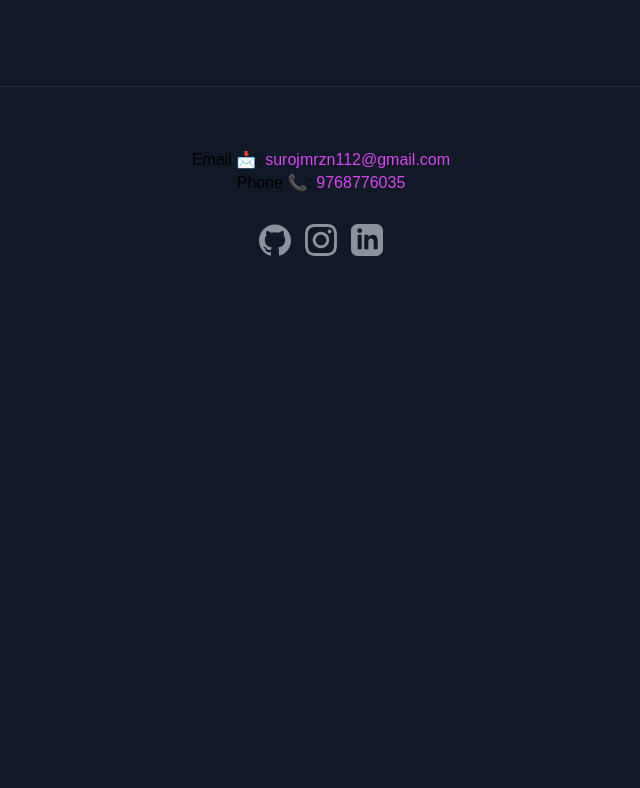
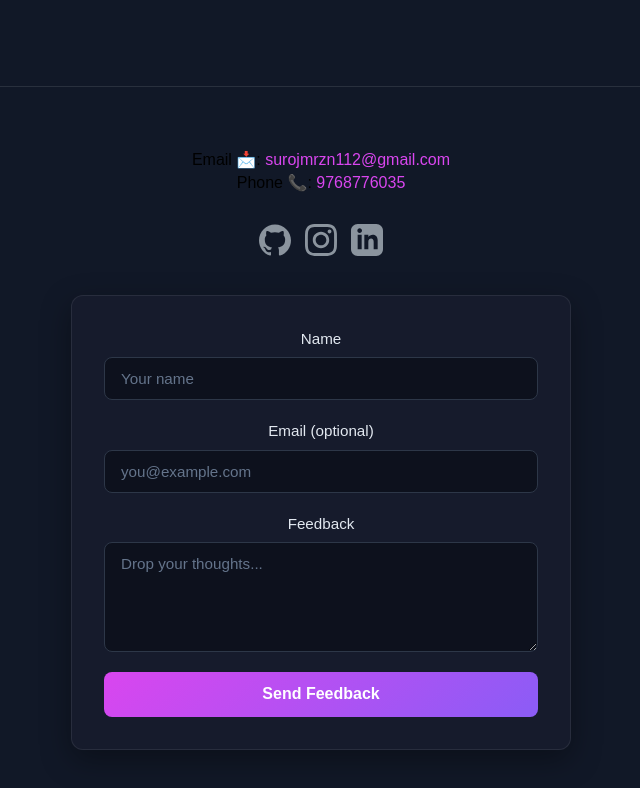
Before and after one commit to Suroj-mrzn/Portfolio.V-2, a plain HTML site: page index.html in a window 1280 px wide. Shown: the part 4740-5528 px from the top of the page, without its empty margins (319-959 px from the left). Before the commit the page ends 5063 px from the top, so only its background shows below. Drawn offline with Linux system fonts and the light colour scheme.

Commit message:
added a feedback

```diff
--- a/index.html
+++ b/index.html
@@ -173,6 +173,21 @@
     </a>
 </div>
     </div>
+    <div class="feedback-form">
+    <form action="https://formspree.io/f/xzerzkbw" method="post">
+<label for="name">Name</label>
+  <input type="text" id="name" name="name" placeholder="Your name" required />
+
+  <label for="email">Email (optional)</label>
+  <input type="email" id="email" name="email" placeholder="you@example.com" />
+
+  <label for="message">Feedback</label>
+  <textarea id="message" name="message" rows="4" placeholder="Drop your thoughts..." required></textarea>
+
+  <button type="submit">Send Feedback</button>
+
+    </form>
+    </div>
 </footer>
 </body>
 </html>
--- a/style.css
+++ b/style.css
@@ -302,3 +302,85 @@ footer a:hover{
     transform: translateY(-3px) scale(1.05);
     filter: drop-shadow(0 0 8px rgba(189, 26, 181, 0.6));
 }
+
+
+/* 1. Form Container */
+.feedback-form {
+  max-width: 500px;
+  margin: 2rem auto;
+  padding: 2rem;
+  background-color: #161b2c; /* Deep dark navy card */
+  border: 1px solid rgba(255, 255, 255, 0.08);
+  border-radius: 12px;
+  box-shadow: 0 10px 30px rgba(0, 0, 0, 0.35);
+}
+
+/* 2. Labels */
+.feedback-form label {
+  display: block;
+  margin-bottom: 0.4rem;
+  font-size: 0.95rem;
+  font-weight: 500;
+  color: #e2e8f0;
+}
+
+/* 3. Text Inputs & Textarea */
+.feedback-form input,
+.feedback-form textarea {
+  display: block;
+  width: 100%;
+  padding: 0.75rem 1rem;
+  margin-bottom: 1.25rem;
+  background-color: #0d111d; /* Slightly darker inset background */
+  border: 1px solid #2d3748;
+  border-radius: 8px;
+  color: #ffffff;
+  font-family: inherit;
+  font-size: 0.95rem;
+  box-sizing: border-box;
+  transition: border-color 0.2s ease, box-shadow 0.2s ease;
+}
+
+/* Placeholder Text */
+.feedback-form input::placeholder,
+.feedback-form textarea::placeholder {
+  color: #64748b;
+}
+
+/* Prevent horizontal stretching on the textarea */
+.feedback-form textarea {
+  resize: vertical;
+  min-height: 110px;
+}
+
+/* 4. Focus Glow Effect (Matches your pink/violet accent) */
+.feedback-form input:focus,
+.feedback-form textarea:focus {
+  outline: none;
+  border-color: #d946ef;
+  box-shadow: 0 0 0 3px rgba(217, 70, 239, 0.2);
+}
+
+/* 5. Submit Button */
+.feedback-form button[type="submit"] {
+  width: 100%;
+  padding: 0.85rem 1.5rem;
+  background: linear-gradient(135deg, #d946ef, #8b5cf6);
+  border: none;
+  border-radius: 8px;
+  color: #ffffff;
+  font-family: inherit;
+  font-size: 1rem;
+  font-weight: 600;
+  cursor: pointer;
+  transition: transform 0.15s ease, opacity 0.2s ease;
+}
+
+.feedback-form button[type="submit"]:hover {
+  opacity: 0.92;
+  transform: translateY(-2px);
+}
+
+.feedback-form button[type="submit"]:active {
+  transform: translateY(0);
+}
```
